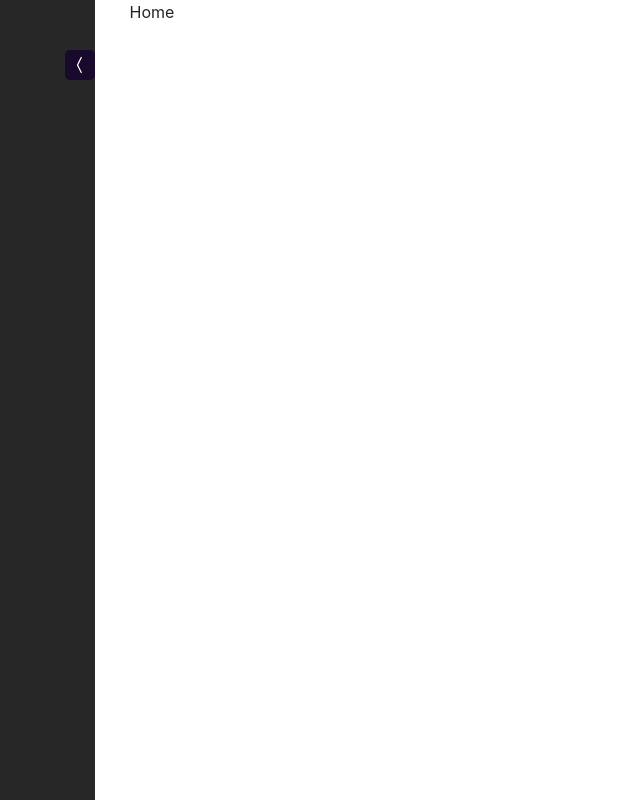
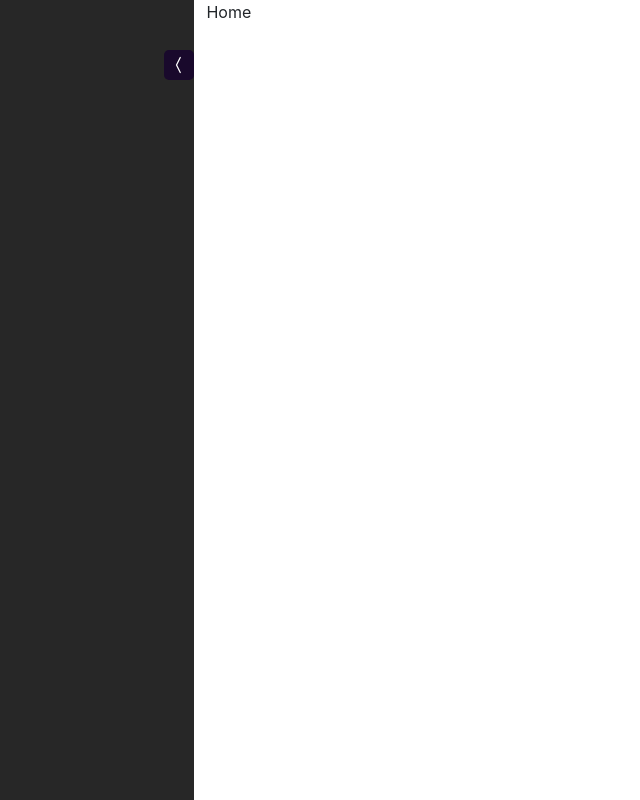
Before and after one commit to josuerushanika/React_Portofolio, a React (Create React App) app in the folder client/: page / in a window 1280 px wide. Shown: the whole page, without its empty margins (0-640 px from the left). Built offline with nearby package versions, Linux system fonts and the light colour scheme.

Commit message:
Upadte expand side bar

```diff
--- a/client/src/Components/Sidebar/Sidebar.css
+++ b/client/src/Components/Sidebar/Sidebar.css
@@ -7,6 +7,10 @@
     height: 100vh;
     background-color: #030303da;
     width: 95px;
+}
+
+.sidebar-expand {
+    width: 230px;
 }
 
 .icon-for-sidebar-expand-and-collapse {
--- a/client/src/Components/Sidebar/Sidebar.js
+++ b/client/src/Components/Sidebar/Sidebar.js
@@ -15,13 +15,23 @@ const Sidebar = () => {
 
 
   return (
-    <div className='container-fluid sidebar-section'>
+    <div className="container-fluid sidebar-section">
 
-       <div className='sidebar'>
+
+       <div className={expandSidebar ? "sidebar-expand sidebar":"sidebar"}>
 
           <div className='icon-for-sidebar-expand-and-collapse'>
-            <p> <BsChevronCompactLeft size={30}/> </p>
+            <p onClick={handleExpandClick}>
+
+                 {expandSidebar ? (
+                    <BsChevronCompactLeft size={30}/>
+                 ) : (
+                    <BsChevronCompactRight size={30}/>
+                 )}
+
+                  </p>
           </div>
+
 
        </div>
 
```
